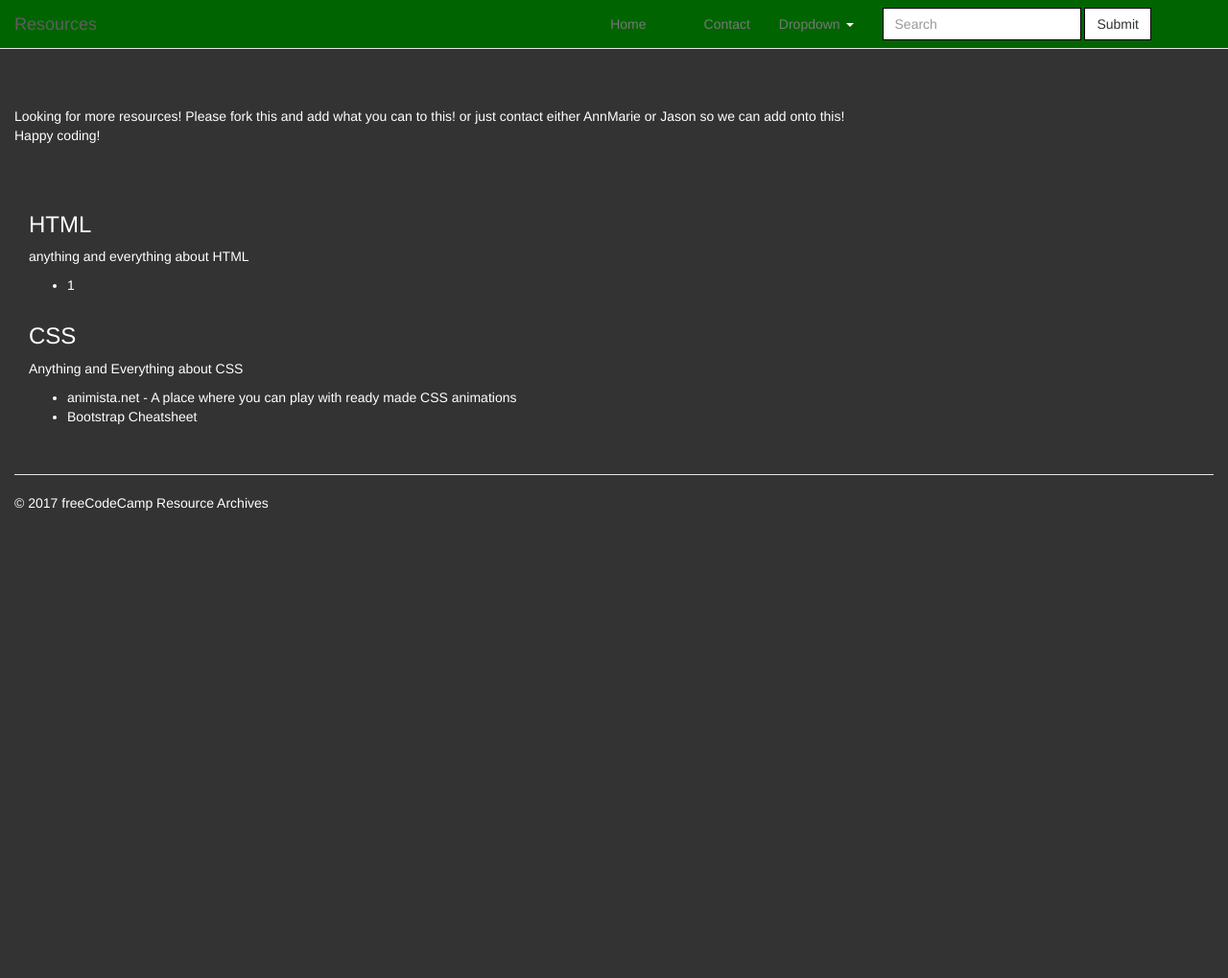
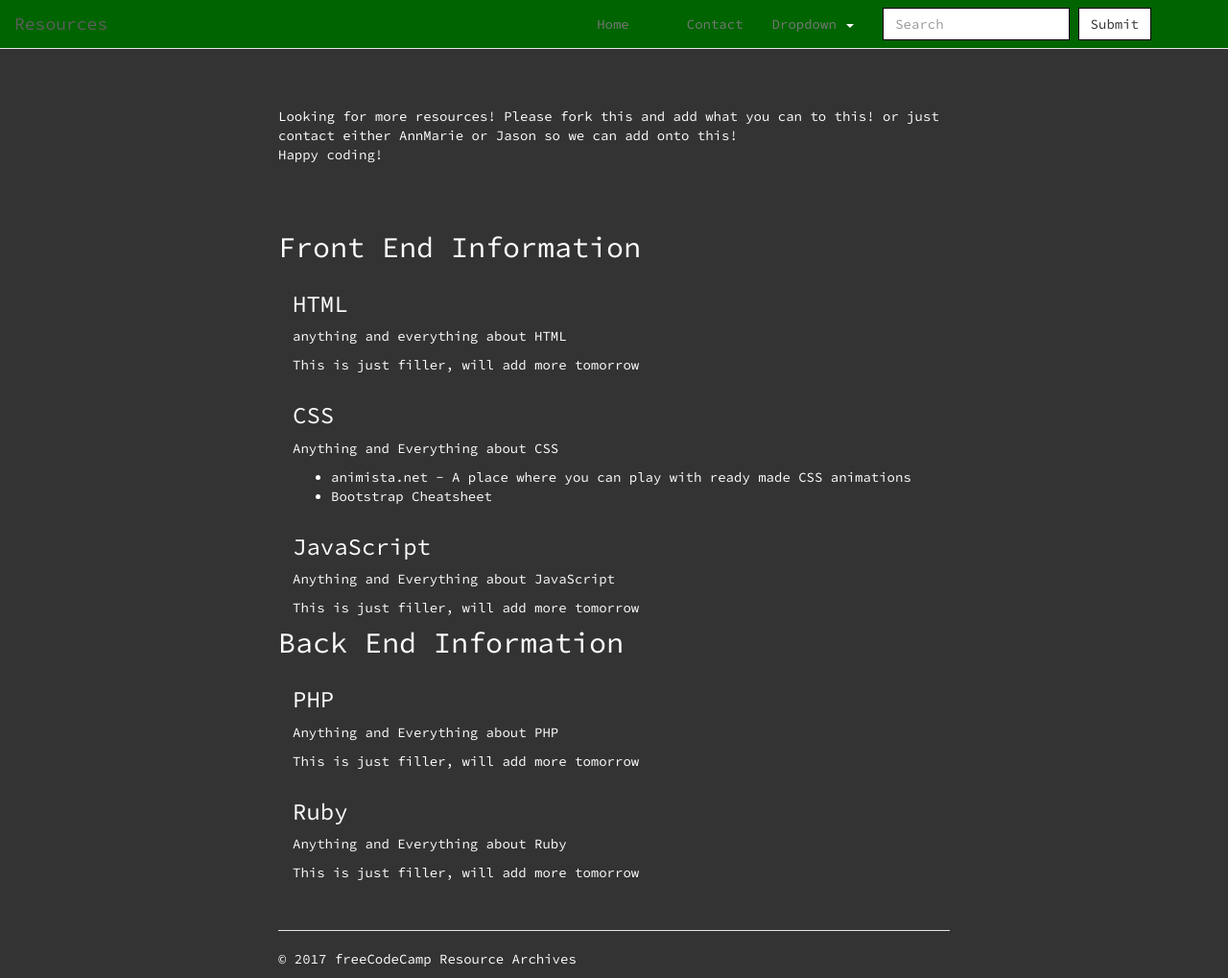
Before and after one commit to JV50N/fcc-nwk-resources, a plain HTML site: page index.html in a window 1280 px wide. Shown: the whole page at 96% size. Before the commit the page ends 800 px from the top, so only its background shows below. Drawn offline with Linux system fonts and the light colour scheme.

Commit message:
started working on the resources

```diff
--- a/css/styles.css
+++ b/css/styles.css
@@ -1,3 +1,4 @@
+@import url('https://fonts.googleapis.com/css?family=Source+Code+Pro');
 /* Space out content a bit */
 body {
   /*padding-top: 20px;
@@ -7,6 +8,7 @@ body {
 }
 * {
     color: white;
+    font-family: 'Source Code Pro', monospace;
 }
 a {
     color: inherit;
--- a/index.html
+++ b/index.html
@@ -57,7 +57,7 @@
 
       </div>
     </nav>
-    <div class="bg1 container-fluid">
+    <div class="bg1 container">
 
 
       <div class="row content">
@@ -66,22 +66,40 @@
           </div>
 
       <div class="row content">
+        <h2>Front End Information</h2>
         <div class="col-lg-12">
-          <h3>HTML</h3>
+          <h3 id="html">HTML</h3>
           <p>anything and everything about HTML</p>
-          <ul>
-              <li>1</li>
-          </ul>
+          <p>This is just filler, will add more tomorrow</p>
 
         </div>
 
         <div class="col-lg-12">
-          <h3>CSS</h3>
+          <h3 id="css">CSS</h3>
           <p>Anything and Everything about CSS</p>
           <ul>
               <li><a href="http://animista.net/">animista.net</a> - A place where you can play with ready made CSS animations</li>
               <li><a href="https://hackerthemes.com/bootstrap-cheatsheet/">Bootstrap Cheatsheet</a></li>
           </ul>
+
+        </div>
+        <div class="col-lg-12">
+          <h3 id="js">JavaScript</h3>
+          <p>Anything and Everything about JavaScript</p>
+          <p>This is just filler, will add more tomorrow</p>
+
+        </div>
+        <h2>Back End Information</h2>
+        <div class="col-lg-12">
+          <h3 id="php">PHP</h3>
+          <p>Anything and Everything about PHP</p>
+          <p>This is just filler, will add more tomorrow</p>
+
+        </div>
+        <div class="col-lg-12">
+          <h3 id="Ruby">Ruby</h3>
+          <p>Anything and Everything about Ruby</p>
+          <p>This is just filler, will add more tomorrow</p>
 
         </div>
       </div>
```
